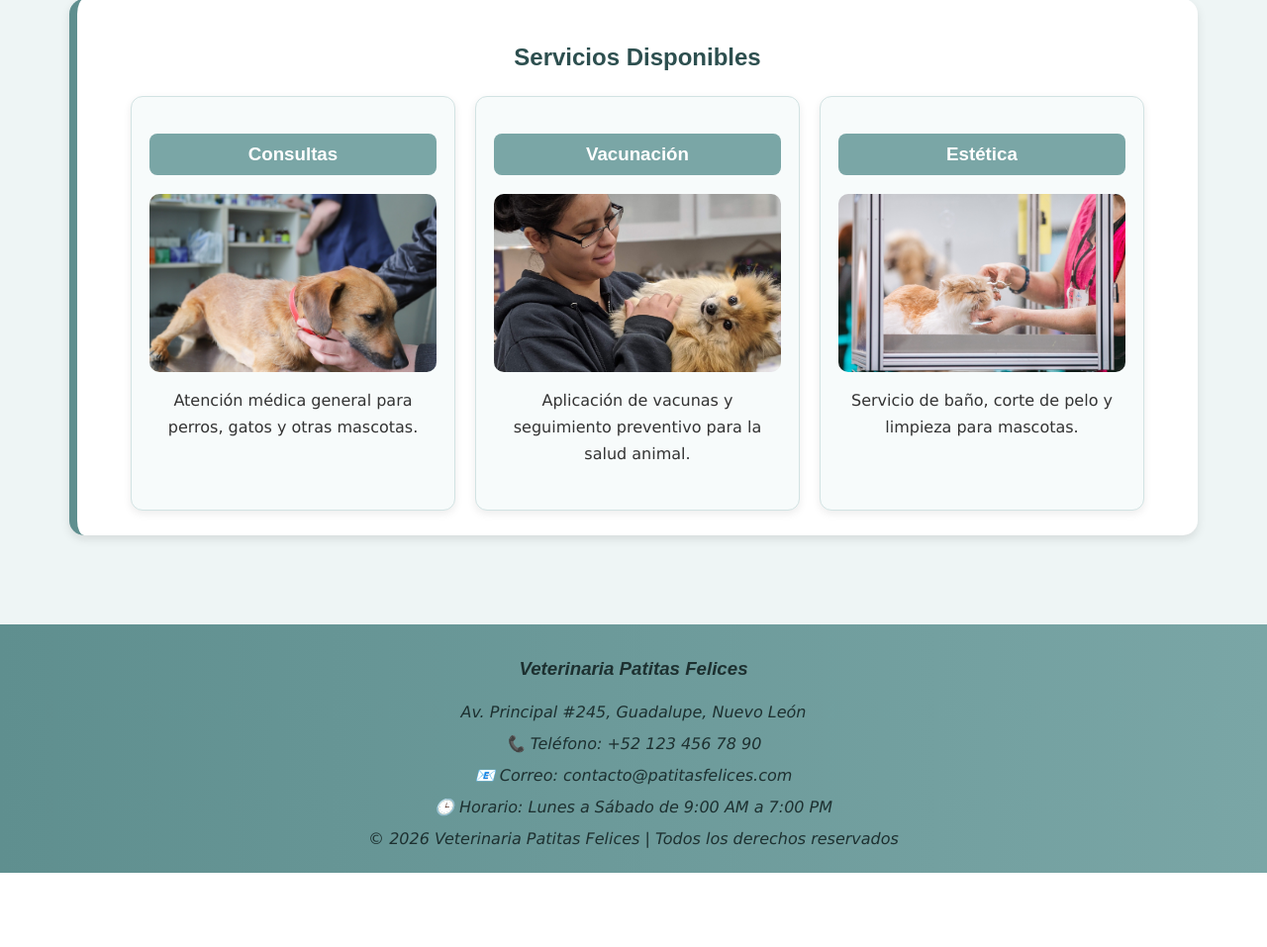
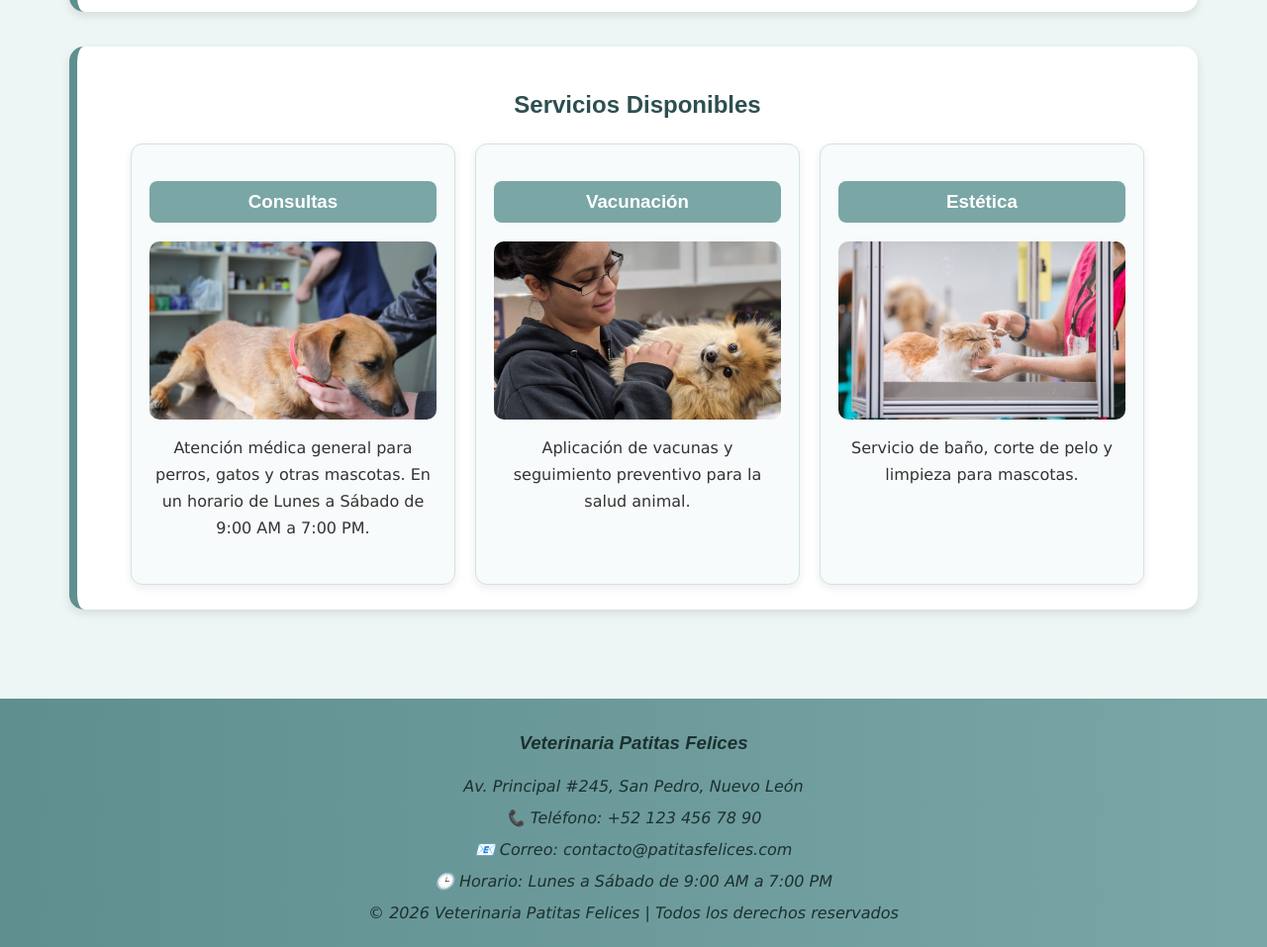
Before and after one commit to gxlzxv/PIADjango, a Django app: page /sucursales/ in a window 1280 px wide. Shown: the part 892-1849 px from the top of the page at 99% size. Before the commit the page ends 1774 px from the top, so only its background shows below. Run offline with Django 5.2, Linux system fonts and the light colour scheme; parts of the project's set-up code (start-up, migrations or seed data) failed here and were passed over.

Commit message:
Se corrige html

```diff
--- a/doctores/templates/doctores/docindex.html
+++ b/doctores/templates/doctores/docindex.html
@@ -139,7 +139,7 @@
             <h3>Veterinaria Patitas Felices</h3>
 
             <p>
-                Av. Principal #245, Guadalupe, Nuevo León
+                Av. Principal #245, San Pedro, Nuevo León
             </p>
 
             <p>
--- a/empleados/templates/empleados/empindex.html
+++ b/empleados/templates/empleados/empindex.html
@@ -100,7 +100,7 @@
             <h3>Veterinaria Patitas Felices</h3>
 
             <p>
-                Av. Principal #245, Guadalupe, Nuevo León
+                Av. Principal #245, San Pedro, Nuevo León
             </p>
 
             <p>
--- a/home/templates/home/index.html
+++ b/home/templates/home/index.html
@@ -121,7 +121,7 @@
             <h3>Veterinaria Patitas Felices</h3>
 
             <p>
-                Av. Principal #245, Guadalupe, Nuevo León
+                Av. Principal #245, San Pedro, Nuevo León
             </p>
 
             <p>
--- a/productos/templates/productos/prodindex.html
+++ b/productos/templates/productos/prodindex.html
@@ -104,7 +104,7 @@
             <h3>Veterinaria Patitas Felices</h3>
 
             <p>
-                Av. Principal #245, Guadalupe, Nuevo León
+                Av. Principal #245, San Pedro, Nuevo León
             </p>
 
             <p>
--- a/servicios/templates/servicios/servindex.html
+++ b/servicios/templates/servicios/servindex.html
@@ -212,7 +212,7 @@
             <h3>Veterinaria Patitas Felices</h3>
 
             <p>
-                Av. Principal #245, Guadalupe, Nuevo León
+                Av. Principal #245, San Pedro, Nuevo León
             </p>
 
             <p>
--- a/sucursales/templates/sucursales/suindex.html
+++ b/sucursales/templates/sucursales/suindex.html
@@ -11,7 +11,8 @@
 
     <header>
         <h1>Veterinaria Patitas Felices</h1>
-        <h2>Nuestra sucursal principal</h2>
+        <h2>Nuestra sucursal principal en San Pedro </h2>
+        <h2>Lunes a Sábado de 9:00 AM a 7:00 PM en cualquier sucursal.</h2>
     </header>
 
     <main>
@@ -28,7 +29,7 @@
             <div class="contenedor direccion">
 
                 <div class="tarjeta">
-                    <h3>Recepción</h3>
+                    <h3>Recepción de San Pedro</h3>
                     <img src="{% static 'sucursales/img/recepcion.jpg' %}" alt="Recepción">
                     <p>
                         Área de recepción cómoda y organizada para atender a clientes
@@ -56,7 +57,7 @@
                     <h3>Consultas</h3>
                     <img src="{% static 'sucursales/img/consulta.jpg' %}" alt="Consulta veterinaria">
                     <p>
-                        Atención médica general para perros, gatos y otras mascotas.
+                        Atención médica general para perros, gatos y otras mascotas. En un horario de Lunes a Sábado de 9:00 AM a 7:00 PM.
                     </p>
                 </div>
 
@@ -86,7 +87,7 @@
             <h3>Veterinaria Patitas Felices</h3>
 
             <p>
-                Av. Principal #245, Guadalupe, Nuevo León
+                Av. Principal #245, San Pedro, Nuevo León
             </p>
 
             <p>
```
